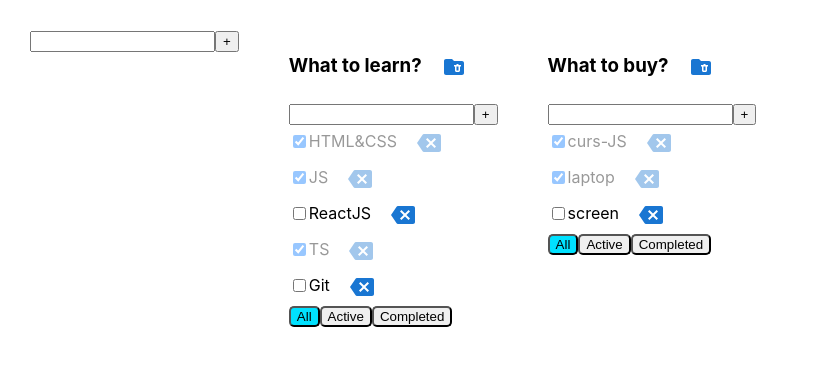
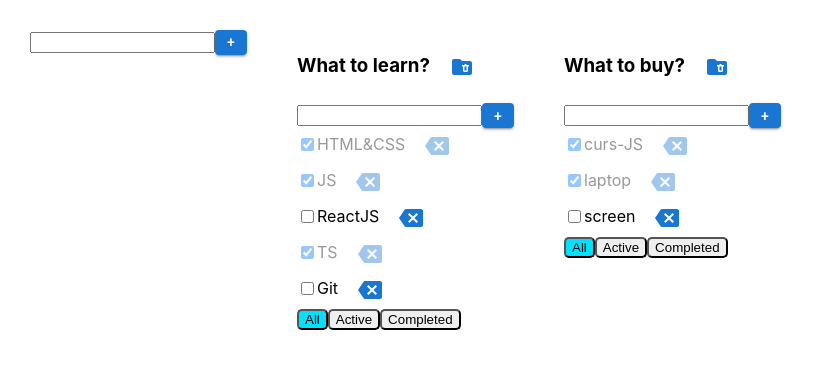
Before and after one commit to AleksanderZabrodski09/MY-TODO-LIST, a React (Create React App) app: page / in a window 1280 px wide. Shown: the top 368 px of the page, without its empty margins (0-815 px from the left). Built offline with nearby package versions, Linux system fonts and the light colour scheme.

Commit message:
change: add change <button/> for InputForm.tsx(7)

```diff
--- a/src/Task.tsx
+++ b/src/Task.tsx
@@ -1,5 +1,5 @@
 import {CheckBox} from './components/CheckBox';
-import {EditableSpan} from './EditableSpan';
+import {EditableSpan} from './components/EditableSpan';
 import React from 'react';
 import {TaskType} from './TodoList';
 import {Button} from '@mui/material';
--- a/src/TodoList.tsx
+++ b/src/TodoList.tsx
@@ -1,7 +1,7 @@
 import React from 'react';
 import {FilterValueType} from './App';
 import {InputForm} from './components/InputForm';
-import {EditableSpan} from './EditableSpan';
+import {EditableSpan} from './components/EditableSpan';
 import {Task} from './Task';
 import {Button} from '@mui/material';
 import FolderDeleteIcon from '@mui/icons-material/FolderDelete';
--- a/src/components/InputForm.tsx
+++ b/src/components/InputForm.tsx
@@ -1,4 +1,6 @@
 import React, {ChangeEvent, KeyboardEvent, useState} from 'react';
+import {Button} from '@mui/material';
+import AddBoxIcon from '@mui/icons-material/AddBox';
 
 export const InputForm = ({addItem}: { addItem: (title: string) => void }) => {
 
@@ -32,7 +34,11 @@ export const InputForm = ({addItem}: { addItem: (title: string) => void }) => {
         onKeyPress={onKeyPressHandler}
         className={error ? 'error' : ''}
       />
-      <button onClick={addItemHandler}>+</button>
+      <Button onClick={addItemHandler}
+              variant='contained'
+              style={{maxWidth: '25px', maxHeight: '25px', minWidth: '25px', minHeight: '25px'}}>+
+        {/*<AddBoxIcon/>*/}
+      </Button>
       {error && <div className='errorMessage'>{error}</div>}
 
     </div>
```
Also changed, not shown: src/components/EditableSpan.tsx (renamed from src/EditableSpan.tsx).
